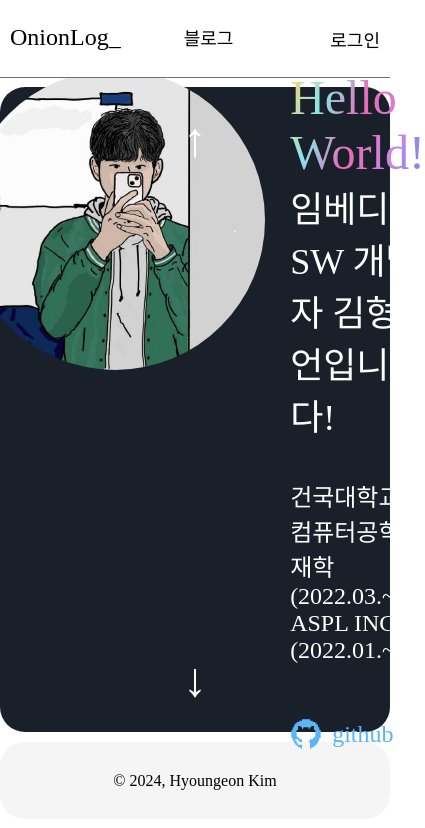
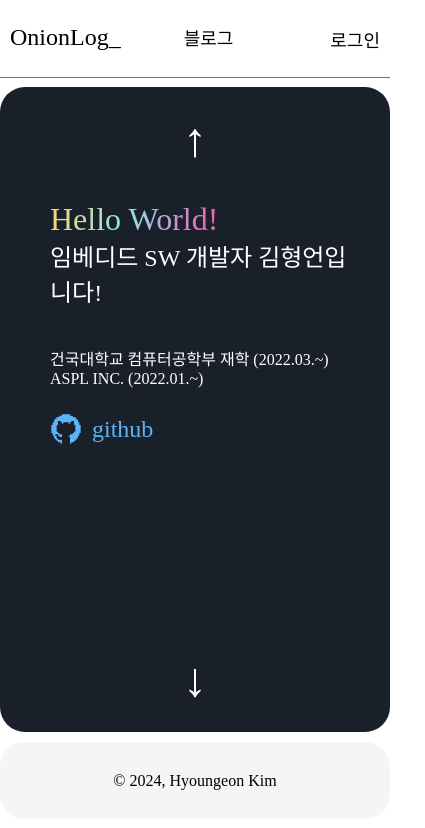
Before and after one commit to trollonion03/OnionLog, a React (Create React App) app: page / in a window 390 px wide. Both pictures are taken after a click on the button "↓포트폴리오". Shown: the top 828 px of the page, 425 px wide, since content can reach past the window. Built offline with nearby package versions, Linux system fonts and the light colour scheme; a web font is replaced by a local one.

Commit message:
[Feat] khe - Set responsive web on titlecard2

```diff
--- a/src/Routes/MainPage.js
+++ b/src/Routes/MainPage.js
@@ -228,15 +228,51 @@ const MainPage = () => {
     }
 
     const TitleCard2 = () => {
+        const isIntrMinWidth = useMediaQuery({minDeviceWidth: 954});
+        const isMinImgWidth = useMediaQuery({minDeviceWidth: 860})
+        const isLargeHeightCards = useMediaQuery({minDeviceHeight: 750});
+
+        const imgStyle = {
+            display: isMinImgWidth ? '' : 'none',
+        }
+
+        const displayStyle = {
+            float: isIntrMinWidth ? '' : 'none',
+        }
+
+        const cardSizeStyle = {
+            width: isIntrMinWidth ? '' : 'calc(100% - 50px)',
+            height: isLargeHeightCards ? '' : 'calc(100% - 89px*2 - 50px)',
+        }
+
+        const fontStyle1 = {
+            fontSize: isIntrMinWidth ? '' : '32px',
+        }
+
+        const fontStyle2 = {
+            fontSize: isIntrMinWidth ? '' : '24px',
+        }
+
+        const fontStyle3 = {
+            fontSize: isIntrMinWidth ? '' : '16px',
+            marginTop: isLargeHeightCards ? '' : '25px',
+        }
+
+        const btnStyle = {
+            marginTop: isLargeHeightCards ? '' : '25px',
+        }
+
+        //40 28 16 16
+
         return (
             <div className={`Cards ${animationClass}`}>
-                <div id='intr'>
-                    <img src={trollonion} id='trollpa' alt='trollonion'></img>
-                    <div id='intro'>
-                        <p id='intro1'>Hello World!</p>
-                        <p id='intro2'>임베디드 SW 개발자 김형언입니다!</p>
-                        <p id='intro3'>건국대학교 컴퓨터공학부 재학 &#40;2022.03.~&#41;<br></br>ASPL INC. &#40;2022.01.~&#41;</p>
-                        <button id='toGithub' type='submit' onClick={() => {window.open('https://www.github.com/trollonion03', '_blank');}}>
+                <div id='intr' style={cardSizeStyle}>
+                    <img src={trollonion} id='trollpa' style={imgStyle} alt='trollonion'></img>
+                    <div id='intro' style={displayStyle}>
+                        <p id='intro1' style={fontStyle1}>Hello World!</p>
+                        <p id='intro2' style={fontStyle2}>임베디드 SW 개발자 김형언입니다!</p>
+                        <p id='intro3' style={fontStyle3}>건국대학교 컴퓨터공학부 재학 &#40;2022.03.~&#41;<br></br>ASPL INC. &#40;2022.01.~&#41;</p>
+                        <button id='toGithub' type='submit' onClick={() => {window.open('https://www.github.com/trollonion03', '_blank');}} style={btnStyle}>
                             <img src={github} alt='github'></img><p>github</p>
                         </button>
                     </div>
```
